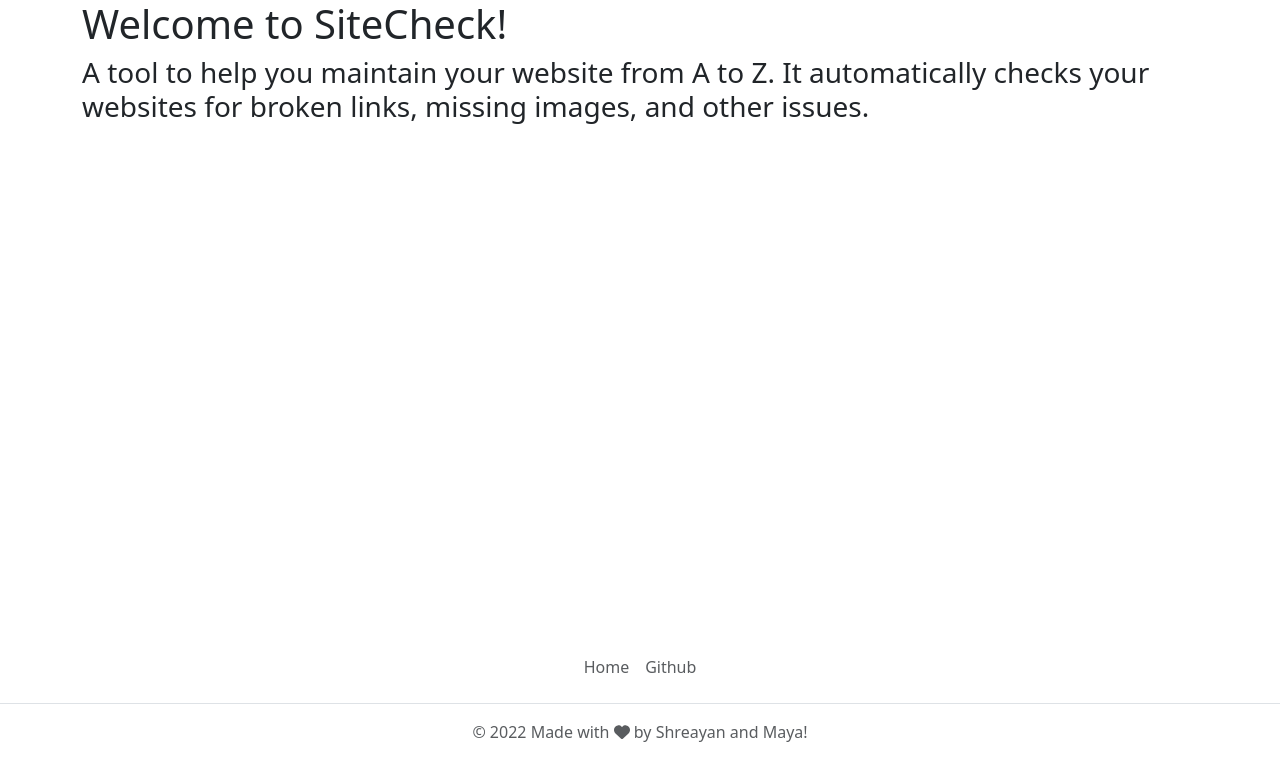
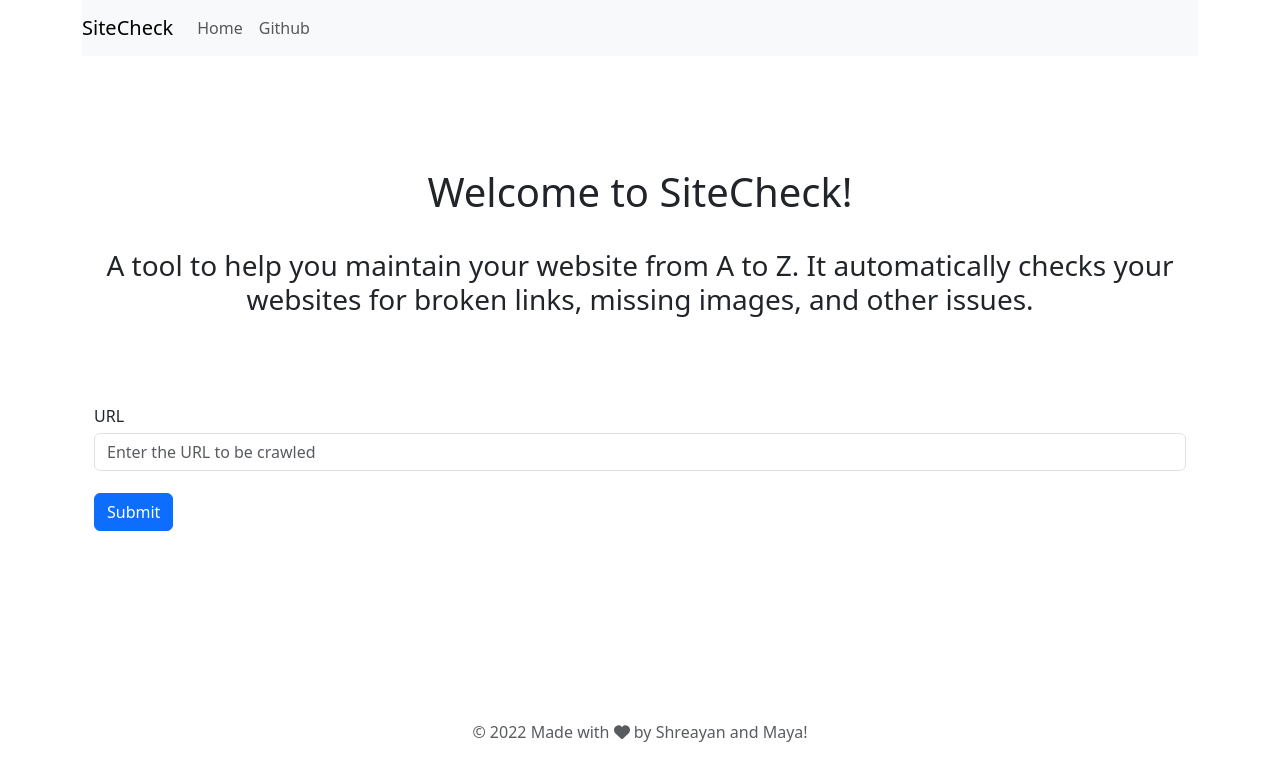
Before and after one commit to shreayan98c/SiteCheck, a Flask app: page / in a window 1280 px wide. Shown: the top 781 px of the page. Run offline with Flask 2, Linux system fonts and the light colour scheme.

Commit message:
Send form data to dashboard

```diff
--- a/app.py
+++ b/app.py
@@ -1,4 +1,4 @@
-from flask import Flask, render_template
+from flask import Flask, render_template, request, redirect, url_for, flash
 
 app = Flask(__name__)
 
@@ -6,3 +6,14 @@ app = Flask(__name__)
 @app.route("/")
 def hello_world():
     return render_template('home.html')
+
+
+@app.route("/dashboard", methods=['GET', 'POST'])
+def dashboard():
+    if request.method == 'POST':
+        input_url = request.form.get('input_url')
+        return render_template('dashboard.html', input_url=input_url)
+
+
+if __name__ == '__main__':
+    app.run(debug=True)
--- /dev/null
+++ b/templates/base.html
@@ -0,0 +1,56 @@
+<!DOCTYPE html>
+<html>
+<head>
+    <meta charset="utf-8">
+    <meta name="viewport" content="width=device-width, initial-scale=1">
+    <title>{% block title %}SiteCheck{% endblock %}</title>
+
+    <!-- Bootstrap-->
+    <link href="https://cdn.jsdelivr.net/npm/bootstrap@5.3.0-alpha3/dist/css/bootstrap.min.css" rel="stylesheet"
+          integrity="sha384-KK94CHFLLe+nY2dmCWGMq91rCGa5gtU4mk92HdvYe+M/SXH301p5ILy+dN9+nJOZ" crossorigin="anonymous">
+    <link rel="stylesheet" href="https://cdnjs.cloudflare.com/ajax/libs/font-awesome/6.4.0/css/all.min.css"
+          integrity="sha512-iecdLmaskl7CVkqkXNQ/ZH/XLlvWZOJyj7Yy7tcenmpD1ypASozpmT/E0iPtmFIB46ZmdtAc9eNBvH0H/ZpiBw=="
+          crossorigin="anonymous" referrerpolicy="no-referrer"/>
+
+</head>
+<body>
+<div class="container">
+    <!-- Content here -->
+
+    <!-- Navbar -->
+    <nav class="navbar navbar-expand-lg navbar-light bg-light">
+        <a class="navbar-brand" href="#">SiteCheck</a>
+        <button class="navbar-toggler" type="button" data-toggle="collapse" data-target="#navbarNav"
+                aria-controls="navbarNav" aria-expanded="false" aria-label="Toggle navigation">
+            <span class="navbar-toggler-icon"></span>
+        </button>
+        <div class="collapse navbar-collapse" id="navbarNav">
+            <ul class="navbar-nav">
+                <li class="nav-item active">
+                    <a class="nav-link" href="#">Home <span class="sr-only">(current)</span></a>
+                </li>
+                <li class="nav-item">
+                    <a href="https://github.com/shreayan98c/SiteCheck" target="_blank"
+                       rel="noopener noreferrer" class="nav-link">Github</a>
+                </li>
+            </ul>
+        </div>
+    </nav>
+
+    {% block content %}
+
+    {% endblock %}
+
+    <footer class="fixed-bottom py-3 my-4">
+        <p class="text-center text-muted">© 2022 Made with <i class="fa-solid fa-heart"></i> by Shreayan and Maya!</p>
+    </footer>
+
+</div>
+<script src="https://cdn.jsdelivr.net/npm/bootstrap@5.3.0-alpha3/dist/js/bootstrap.bundle.min.js"
+        integrity="sha384-ENjdO4Dr2bkBIFxQpeoTz1HIcje39Wm4jDKdf19U8gI4ddQ3GYNS7NTKfAdVQSZe"
+        crossorigin="anonymous"></script>
+<script src="https://cdnjs.cloudflare.com/ajax/libs/font-awesome/6.4.0/js/all.min.js"
+        integrity="sha512-fD9DI5bZwQxOi7MhYWnnNPlvXdp/2Pj3XSTRrFs5FQa4mizyGLnJcN6tuvUS6LbmgN1ut+XGSABKvjN0H6Aoow=="
+        crossorigin="anonymous" referrerpolicy="no-referrer"></script>
+</body>
+</html>
--- /dev/null
+++ b/templates/dashboard.html
@@ -0,0 +1,4 @@
+{% extends "base.html" %}
+{% block content %}
+<h1 style="margin-top:10%;">URL submitted: {{ input_url }}</h1>
+{% endblock %}
--- a/templates/home.html
+++ b/templates/home.html
@@ -1,40 +1,17 @@
-<!DOCTYPE html>
-<html>
-<head>
-    <meta charset="utf-8">
-    <meta name="viewport" content="width=device-width, initial-scale=1">
-    <title>SiteCheck</title>
+{% extends "base.html" %}
+{% block content %}
+<h1 style="text-align:center; margin-top:10%;">Welcome to SiteCheck!</h1>
+<h3 style="text-align:center; margin-top:3%;">A tool to help you maintain your website from A to Z. It automatically
+    checks your websites for broken links, missing images, and other issues.</h3>
 
-    <!-- Bootstrap-->
-    <link href="https://cdn.jsdelivr.net/npm/bootstrap@5.3.0-alpha3/dist/css/bootstrap.min.css" rel="stylesheet"
-          integrity="sha384-KK94CHFLLe+nY2dmCWGMq91rCGa5gtU4mk92HdvYe+M/SXH301p5ILy+dN9+nJOZ" crossorigin="anonymous">
-    <link rel="stylesheet" href="https://cdnjs.cloudflare.com/ajax/libs/font-awesome/6.4.0/css/all.min.css"
-          integrity="sha512-iecdLmaskl7CVkqkXNQ/ZH/XLlvWZOJyj7Yy7tcenmpD1ypASozpmT/E0iPtmFIB46ZmdtAc9eNBvH0H/ZpiBw=="
-          crossorigin="anonymous" referrerpolicy="no-referrer"/>
-
-</head>
-<body>
-<div class="container">
-    <!-- Content here -->
-    <h1>Welcome to SiteCheck!</h1>
-    <h3>A tool to help you maintain your website from A to Z. It automatically checks your websites for broken links,
-        missing images, and other issues.</h3>
-
-    <footer class="fixed-bottom py-3 my-4">
-        <ul class="nav justify-content-center border-bottom pb-3 mb-3">
-            <li class="nav-item"><a href="#" class="nav-link px-2 text-muted">Home</a></li>
-            <li class="nav-item"><a href="https://github.com/shreayan98c/SiteCheck" target="_blank"
-                                    rel="noopener noreferrer" class="nav-link px-2 text-muted">Github</a></li>
-        </ul>
-        <p class="text-center text-muted">© 2022 Made with <i class="fa-solid fa-heart"></i> by Shreayan and Maya!</p>
-    </footer>
-
+<div class="container-sm">
+    <form method="post" style="margin-top:5%;" action="/dashboard">
+        <div class="form-group">
+            <label style="margin-top:3%;" for="input_url">URL</label>
+            <input type="text" class="form-control" name="input_url" id="input_url" style="margin-top:0.5%;"
+                   placeholder="Enter the URL to be crawled">
+        </div>
+         <button type="submit" class="btn btn-primary" style="margin-top:2%;">Submit</button>
+    </form>
 </div>
-<script src="https://cdn.jsdelivr.net/npm/bootstrap@5.3.0-alpha3/dist/js/bootstrap.bundle.min.js"
-        integrity="sha384-ENjdO4Dr2bkBIFxQpeoTz1HIcje39Wm4jDKdf19U8gI4ddQ3GYNS7NTKfAdVQSZe"
-        crossorigin="anonymous"></script>
-<script src="https://cdnjs.cloudflare.com/ajax/libs/font-awesome/6.4.0/js/all.min.js"
-        integrity="sha512-fD9DI5bZwQxOi7MhYWnnNPlvXdp/2Pj3XSTRrFs5FQa4mizyGLnJcN6tuvUS6LbmgN1ut+XGSABKvjN0H6Aoow=="
-        crossorigin="anonymous" referrerpolicy="no-referrer"></script>
-</body>
-</html>
+{% endblock %}
```
